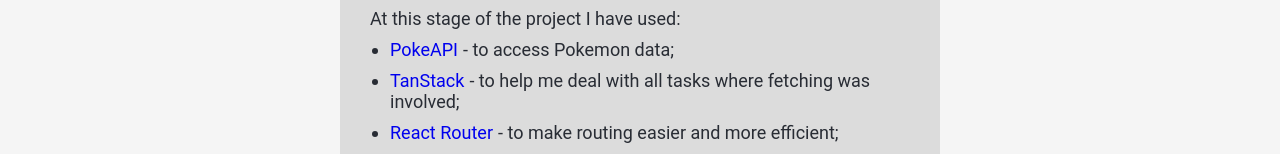
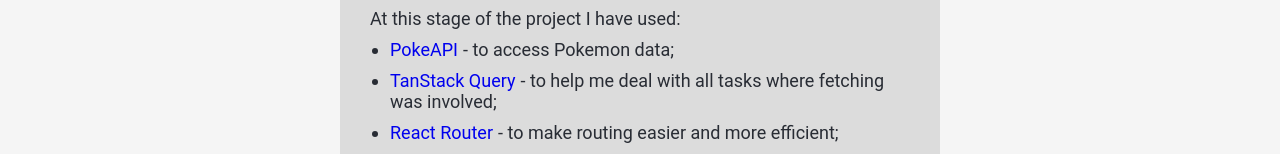
Before and after one commit to piblopakasso/Poke.js, a React app: page / in a window 1280 px wide. Shown: the part 630-784 px from the top of the page. Built offline with nearby package versions, Linux system fonts and the light colour scheme; no server answers.

Commit message:
Fixed name of the technology on Home page

```diff
--- a/src/views/Home.js
+++ b/src/views/Home.js
@@ -50,7 +50,7 @@
             <ListItem>
               <div>
                 <TechLink href="https://tanstack.com/query/latest/">
-                  TanStack
+                  TanStack Query
                 </TechLink>
                 - to help me deal with all tasks where fetching was involved;
               </div>
```
